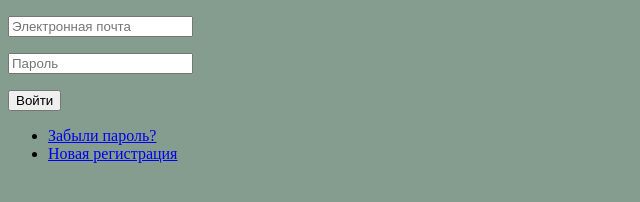
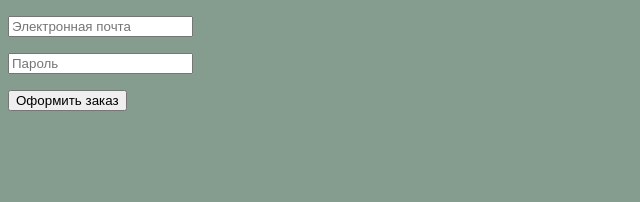
Before and after one commit to bezprobeloff/gllacy, a plain HTML site: page basket-form.html in a window 1280 px wide. Shown: the whole page, without its empty margins (0-640 px from the left). Drawn offline with Linux system fonts and the light colour scheme.

Commit message:
Доработка форм

```diff
--- a/basket-form.html
+++ b/basket-form.html
@@ -6,25 +6,15 @@
     <link href="css/style.css" rel="stylesheet" >
   </head>
   <body>
-    <main class="main-login">
-      <form class="login-form">
+    <main class="main-basket">
+      <form class="basket-form">
         <p>
           <input type="email" name="login" placeholder="Электронная почта">
         </p>
         <p>
           <input type="password" name="password" placeholder="Пароль">
         </p>
-        <div class="container-reg">
-        <button class="button login">Войти</button>
-        <ul>
-          <li>
-            <a href="#">Забыли пароль?</a>
-          </li>
-          <li>
-            <a href="#">Новая регистрация</a>
-          </li>
-        </ul>
-        </div>
+        <button class="button">Оформить заказ</button>
       </form>
     </main>
   </body>
```
Also changed, not shown: feedback-form.html (+1 -1 lines), index.html (+18 -1 lines), login-form.html (+1 -1 lines), search-form.html (+1 -1 lines).
